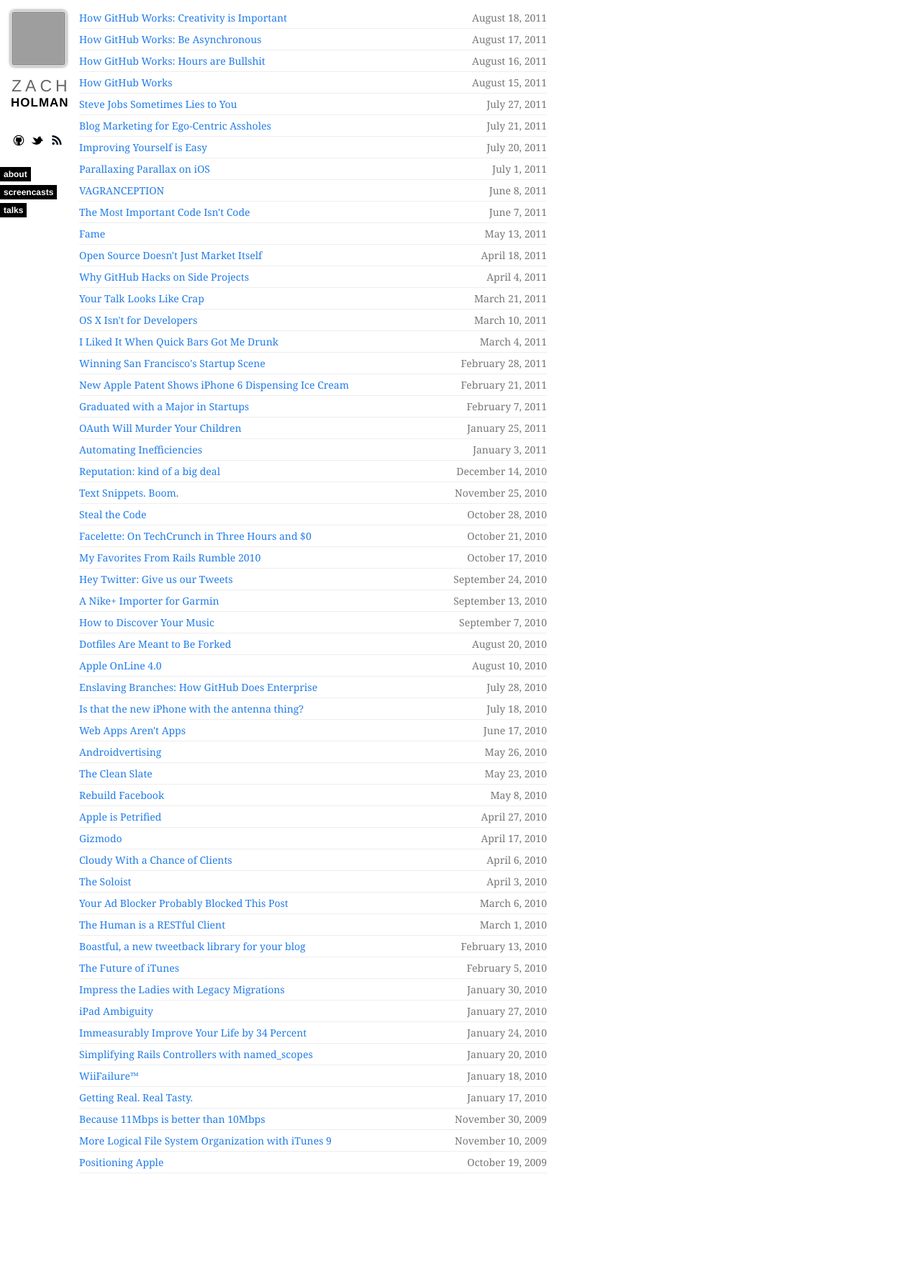
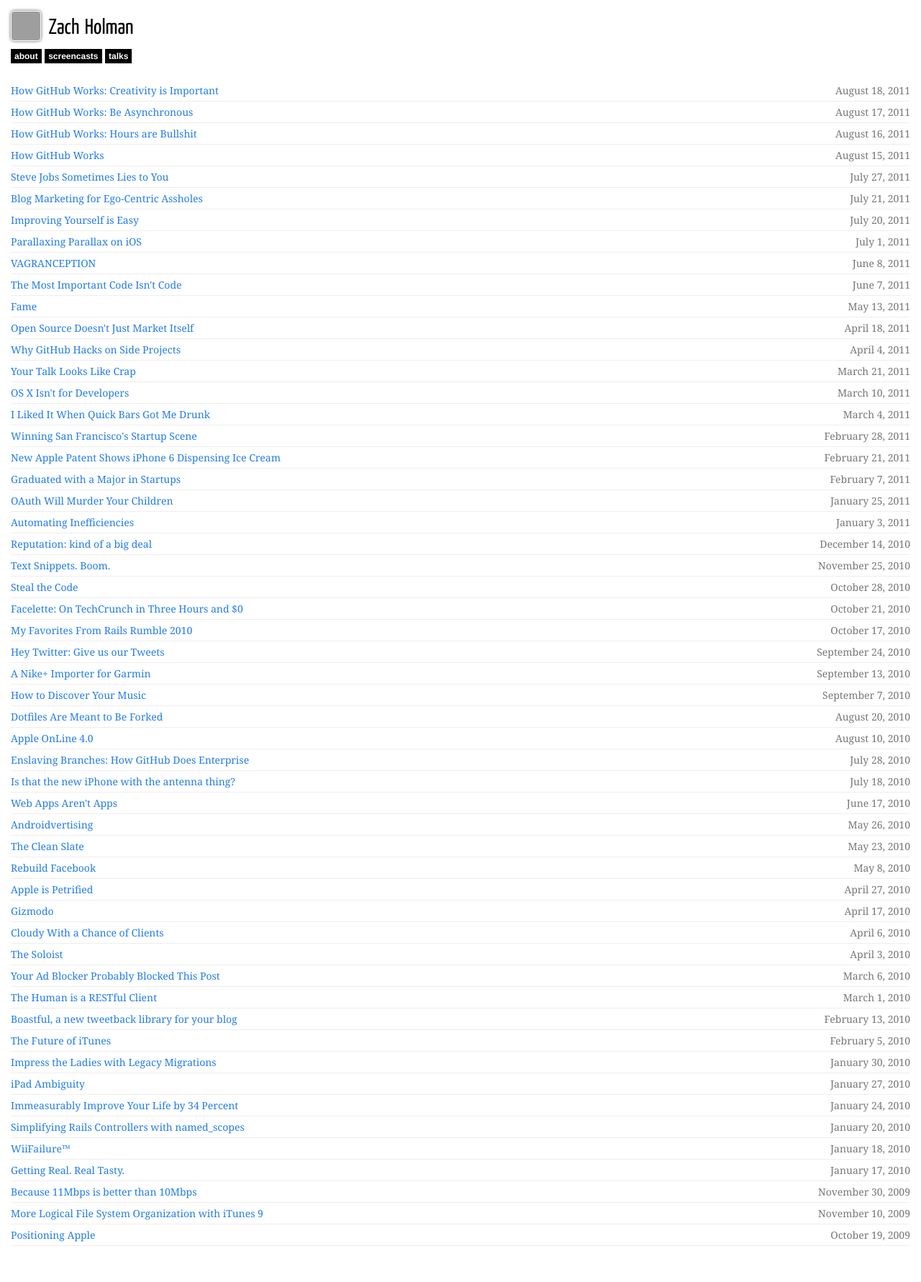
Before and after one commit to broccolini/designertocoder.github.com, a Jekyll site: the page built from index.html, in a window 1280 px wide. Shown: the whole page at 72% size. Built offline with Jekyll 4.4.1, drawn with Linux system fonts in a browser that asks for light colours; nearby versions of some CDN libraries; Markdown is read by kramdown in place of the engine named in the settings; comment, search, counter and statistics services are not loaded; before the commit the page ends 1680 px from its top, so only the background shows below that; grey boxes are pictures that could not be loaded.

Commit message:
iOS stylesheet

```diff
--- a/_layouts/layout.html
+++ b/_layouts/layout.html
@@ -12,6 +12,7 @@
   <link rel="alternate" type="application/rss+xml" href="http://feeds.feedburner.com/holman" />
   <link rel="stylesheet" href="/css/styles.css" type="text/css" media="screen, projection" />
   <link rel="stylesheet" href="/css/syntax.css" type="text/css" />
+  <link rel="stylesheet" href="/css/ios.css" type="text/css" />
   <link href='http://fonts.googleapis.com/css?family=Yanone+Kaffeesatz' rel='stylesheet' type='text/css'>
   <link rel="apple-touch-icon" href="/apple-touch-icon.png" />
   <script type="text/javascript" src="http://ajax.googleapis.com/ajax/libs/jquery/1.4.1/jquery.min.js"></script>
@@ -31,8 +32,8 @@
 
   <div id="me">
     <a href="/">
-      <span id="zach">zach</span>
-      <span id="holman">holman</span>
+      <span id="zach">Zach</span>
+      <span id="holman">Holman</span>
     </a>
   </div>
 
--- /dev/null
+++ b/css/ios.css
@@ -0,0 +1,40 @@
+#header{
+  position: relative;
+  width: inherit;
+  left: inherit;
+  top: inherit;
+  padding: 15px;
+}
+#header .site{
+  display: none;
+}
+#header .avatar{
+  width: 40px;
+  height: 40px;
+  margin-bottom: -10px;
+  margin-right: 5px;
+}
+#header #me{
+  display: inline;
+}
+#header #zach, #header #holman{
+  font-size: 30px;
+  color: #000;
+  font-family: 'Yanone Kaffeesatz', sans-serif;
+  letter-spacing: 0;
+  font-weight: normal;
+  text-transform: none;
+  padding-right: 3px;
+}
+#header #sections{
+  margin: 0;
+}
+#header #sections div{
+  display: inline;
+}
+
+.content{
+  margin-left: 0;
+  width: inherit;
+  padding: 0 15px;
+}
```
